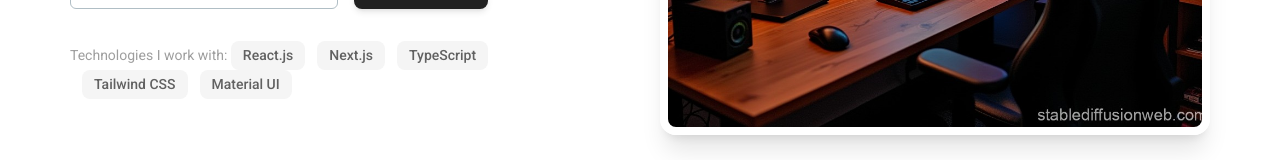
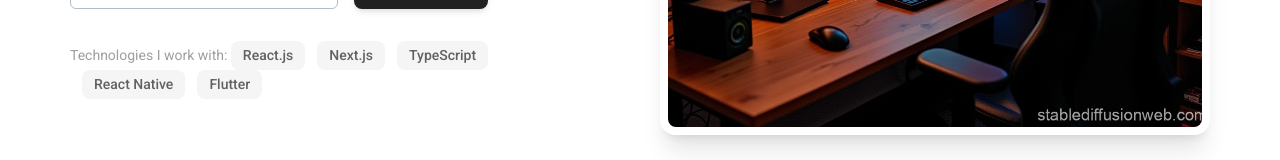
Before and after one commit to usaidinfo/portfolio-usaid, a Next.js app: page / in a window 1280 px wide. Shown: the part 529-689 px from the top of the page. Built offline with nearby package versions, Linux system fonts and the light colour scheme.

Commit message:
Update hero.tsx

```diff
--- a/src/app/hero.tsx
+++ b/src/app/hero.tsx
@@ -140,8 +140,8 @@ function Hero() {
                   "React.js",
                   "Next.js",
                   "TypeScript",
-                  "Tailwind CSS",
-                  "Material UI",
+                  "React Native",
+                  "Flutter",
                 ].map((tech) => (
                   <span
                     key={tech}
```
